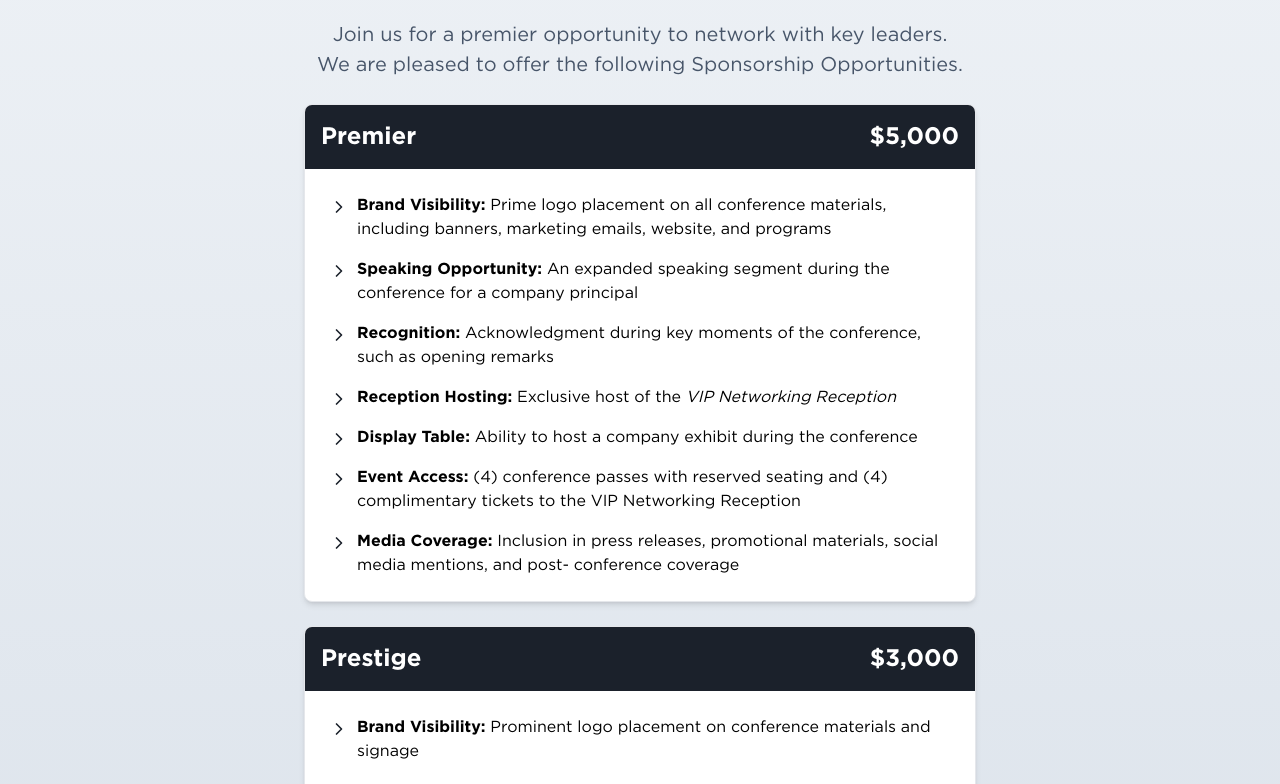
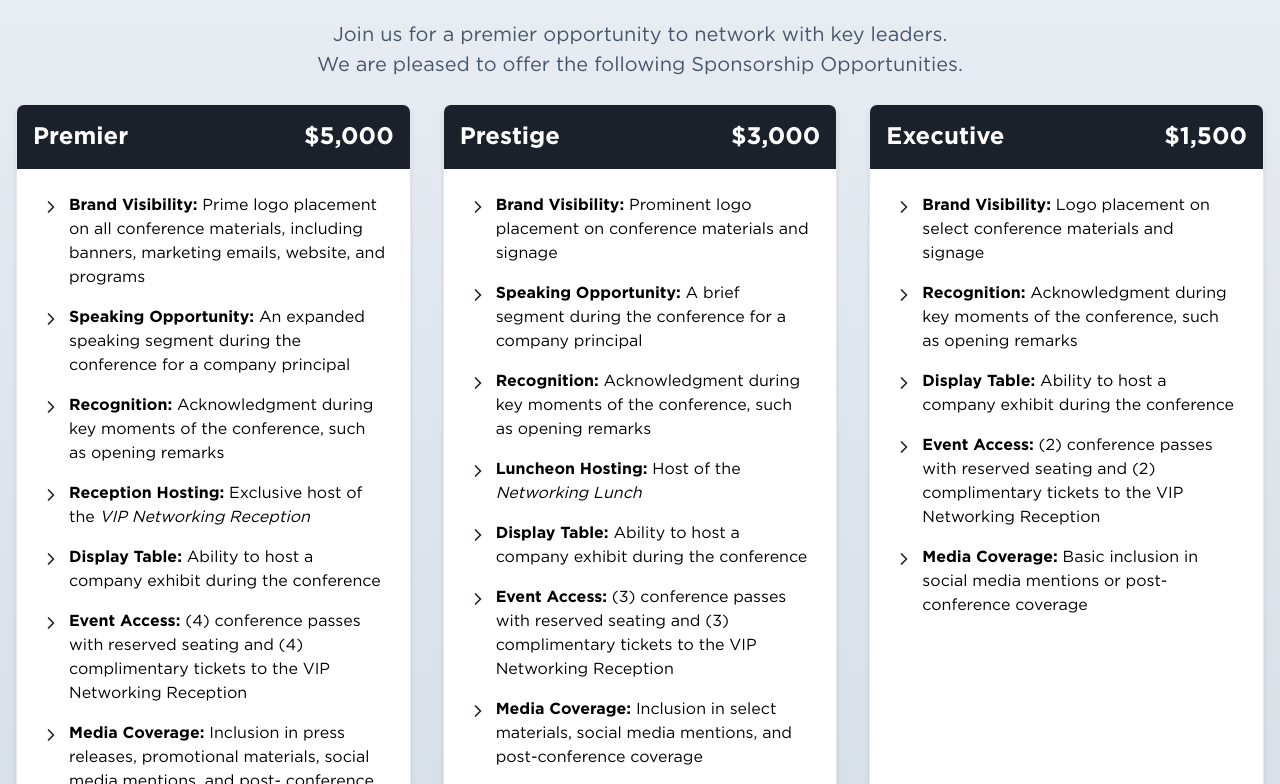
Before and after one commit to masonym/ada-website, a Next.js app: page /events/2025-defense-industry-forecast/sponsors-exhibitors/sponsorship-opportunities in a window 1280 px wide. Shown: the part 816-1600 px from the top of the page. Built offline with nearby package versions, Linux system fonts and the light colour scheme.

Commit message:
Updated layout of sponsor cards

```diff
--- a/src/app/components/SponsorOptions.tsx
+++ b/src/app/components/SponsorOptions.tsx
@@ -26,6 +26,8 @@ const SponsorOptions = ({ event }: SponsorProps) => {
                 <p className="text-[20px] font-gotham text-slate-600 w-full max-w-2xl mx-auto mb-6 text-center">
                     Join us for a premier opportunity to network with key leaders. <br></br> We are pleased to offer the following Sponsorship Opportunities.
                 </p>
+                {/* NOTE: may need to change this later for events with 5th/6th sponsors */}
+                <div className="grid md:grid-cols-3 grid-cols-1 gap-8 [&>*:nth-child(4)]:md:col-span-3 [&>*:nth-child(4)]:md:mx-auto [&>*:nth-child(4)]:md:max-w-[29rem]">
                     {currentEvent.sponsorships.map((item, index) => (
                         <SponsorshipCard
                             key={index}
@@ -34,6 +36,7 @@ const SponsorOptions = ({ event }: SponsorProps) => {
                         </SponsorshipCard>
                     ))
                     }
+                </div>
                 <p className="text-[16px] font-gotham text-slate-600 text-center w-full max-w-2xl mx-auto mb-6">
                     For more information and to secure your sponsorship, contact: <br></br>
                     <a href="mailto:marketing@americandefensealliance.org" className='underline'>marketing@americandefensealliance.org</a>
```
Lines whose indentation alone changed are shown as unchanged.
